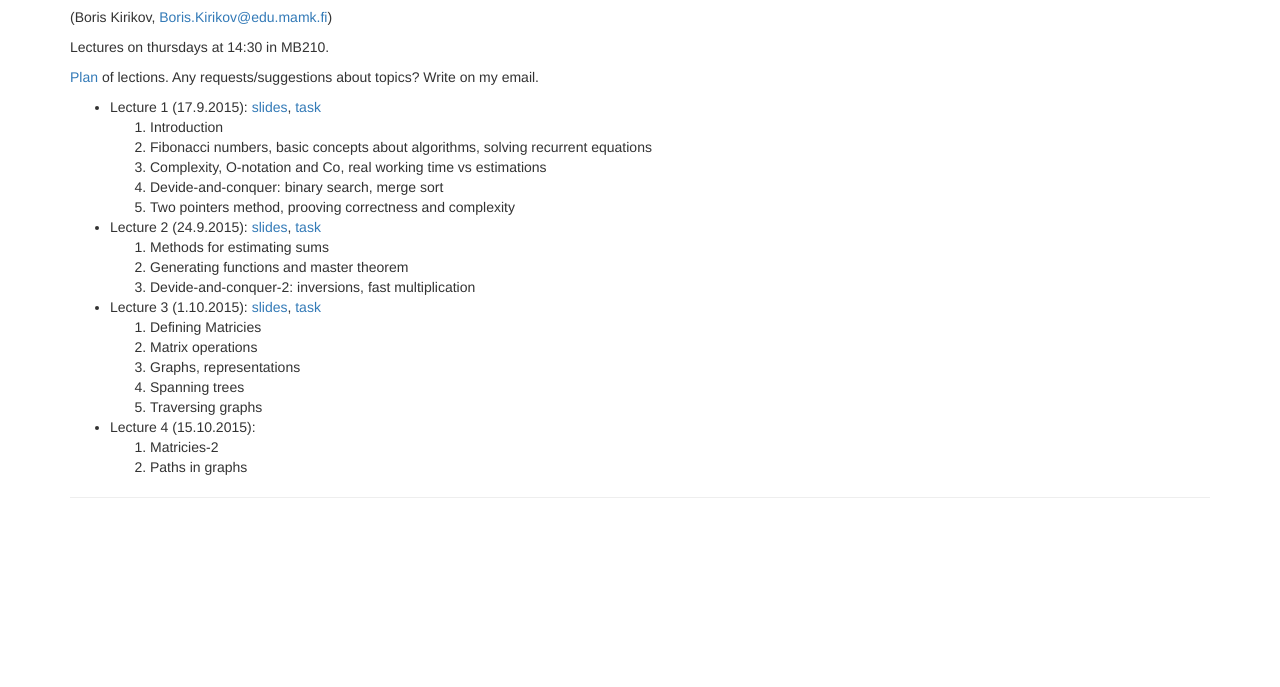
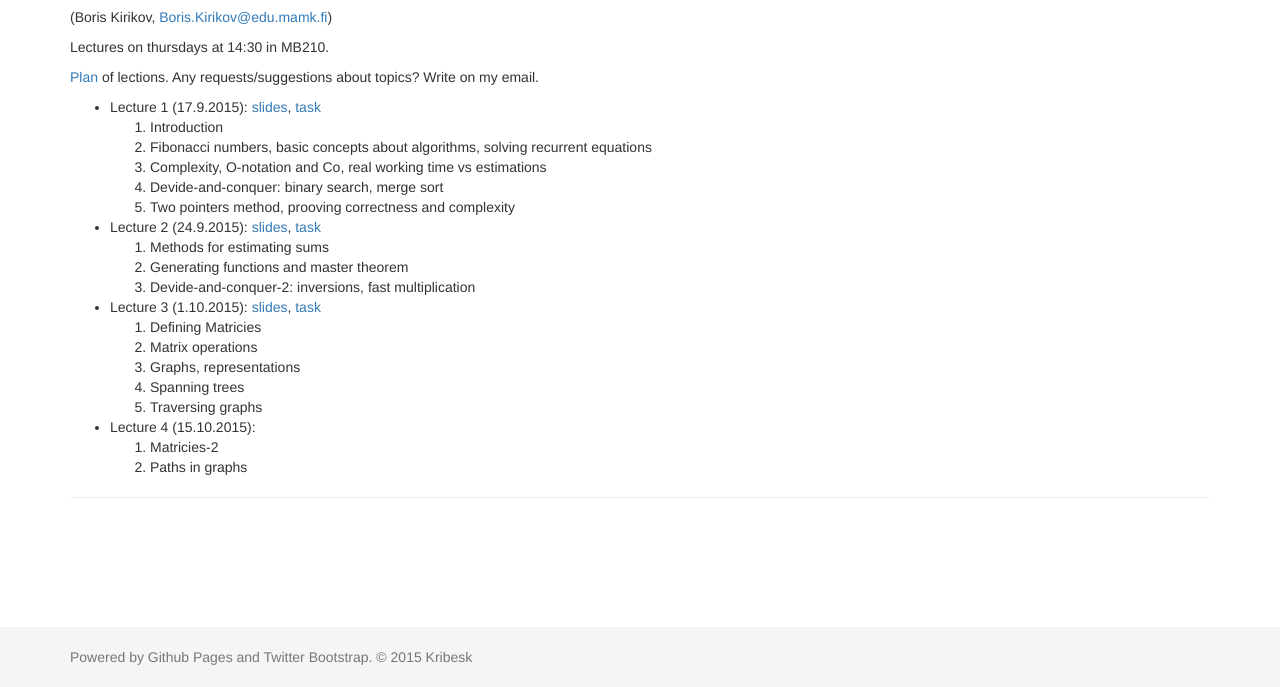
Before and after one commit to kribesk/kribesk.github.io, a plain HTML site: page algo-2015/index.html in a window 1280 px wide. Shown: the part 113-800 px from the top of the page. Drawn offline with nearby package versions, Linux system fonts and the light colour scheme; a script that the page names is missing.

Commit message:
Added contacts, added footer

```diff
--- a/algo-2015/index.html
+++ b/algo-2015/index.html
@@ -146,7 +146,15 @@
     </script> <noscript>Please enable JavaScript to view the <a href=
     "https://disqus.com/?ref_noscript" rel="nofollow">comments powered by
     Disqus.</a></noscript>
-  </div><script src=
+  </div>
+
+  <footer class="footer">
+    <div class="container">
+      <p class="text-muted">Powered by Github Pages and Twitter Bootstrap. © 2015 Kribesk</p>
+    </div>
+  </footer>
+
+  <script src=
   "https://ajax.googleapis.com/ajax/libs/jquery/1.11.3/jquery.min.js"></script> <script src="../js/bootstrap.min.js"></script>
 </body>
 </html>
--- a/css/custom.css
+++ b/css/custom.css
@@ -8,3 +8,24 @@ body {
   width:100%;
   margin-bottom: 20px;
 }
+/* Sticky footer styles
+-------------------------------------------------- */
+html {
+  position: relative;
+  min-height: 100%;
+}
+body {
+  /* Margin bottom by footer height */
+  margin-bottom: 60px;
+}
+.footer {
+  position: absolute;
+  bottom: 0;
+  width: 100%;
+  /* Set the fixed height of the footer here */
+  height: 60px;
+  background-color: #f5f5f5;
+}
+.container .text-muted {
+  margin: 20px 0;
+}
```
Also changed, not shown: contacts.html (+13 -6 lines), index.html (+7 -0 lines).
